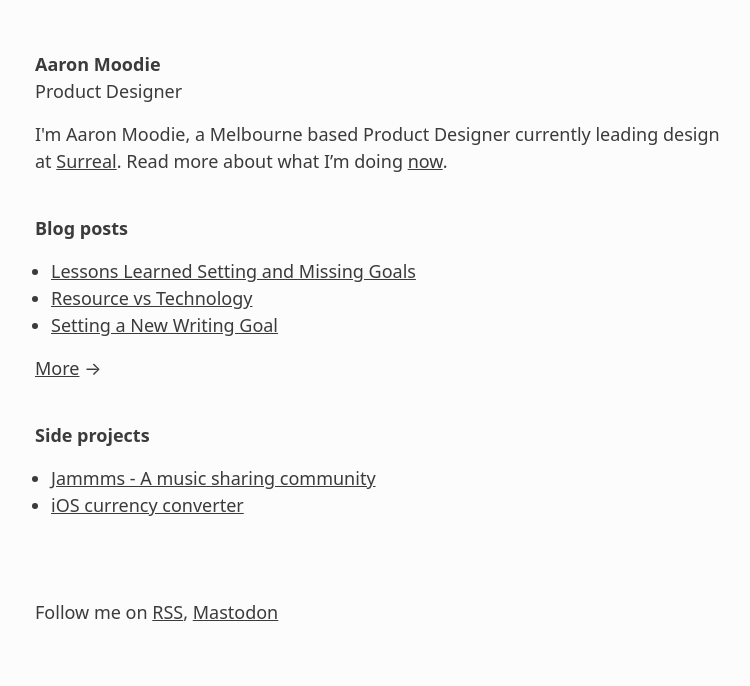
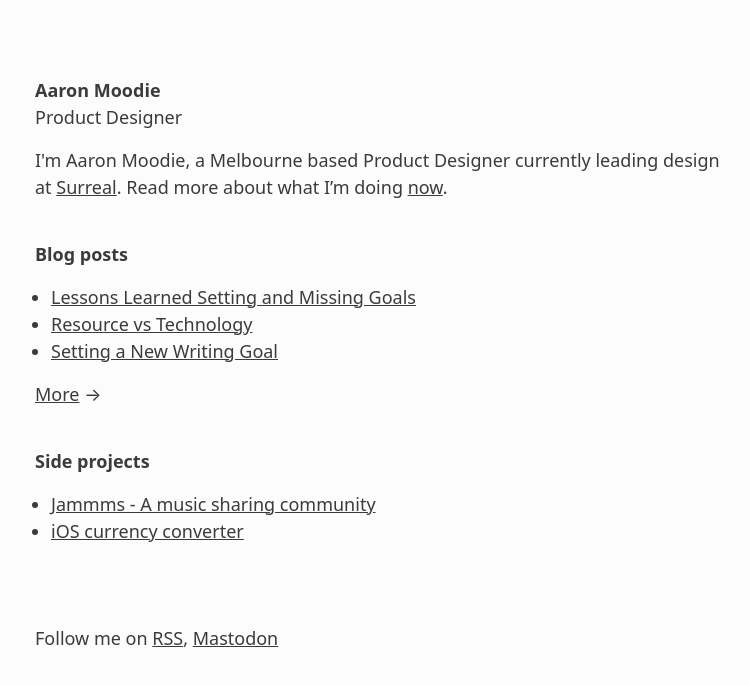
Before and after one commit to aaronmoodie/aaronmoodie.com, a Jekyll site: the page built from index.html, in a window 1280 px wide. Shown: the top 686 px of the page, without its empty margins (260-1010 px from the left). Built offline with Jekyll 4.4.1, drawn with Linux system fonts in a browser that asks for light colours.

Commit message:
Updated css

```diff
--- a/css/site.scss
+++ b/css/site.scss
@@ -16,7 +16,7 @@
   background-color: var(--background-color);
   -webkit-font-smoothing: antialiased;
   -moz-osx-font-smoothing: grayscale;
-  margin: 4vw auto 16rem auto;
+  margin: 6vw auto 16vw auto;
   padding: 0 4vw;
 }
 
```
